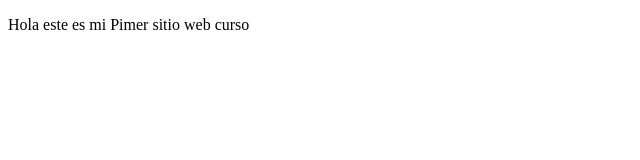
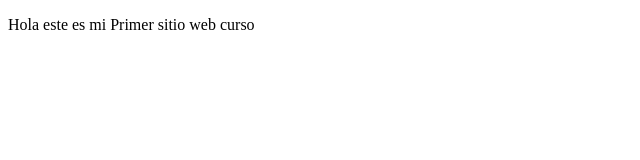
Before and after one commit to amb19/webclass, a plain HTML site: page index.html in a window 1280 px wide. Shown: the full height of the page, 0-640 px from the left. Drawn offline with Linux system fonts and the light colour scheme.

Commit message:
update v1

```diff
--- a/index.html
+++ b/index.html
@@ -7,6 +7,6 @@
     <title>demo</title>
 </head>
 <body>
-    <p>Hola este es mi Pimer sitio web curso</p>
+    <p>Hola este es mi Primer sitio web curso</p>
 </body>
 </html>
```
